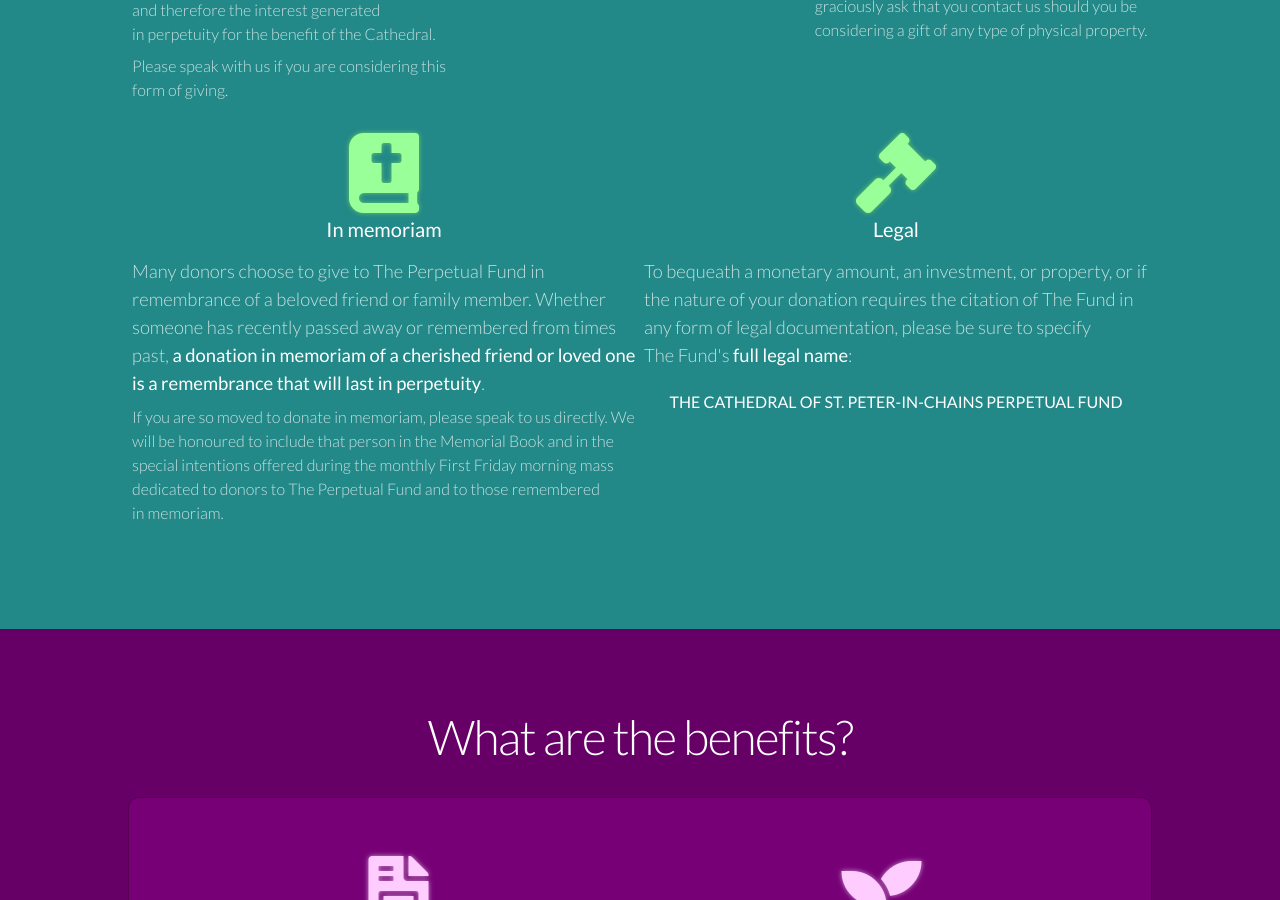
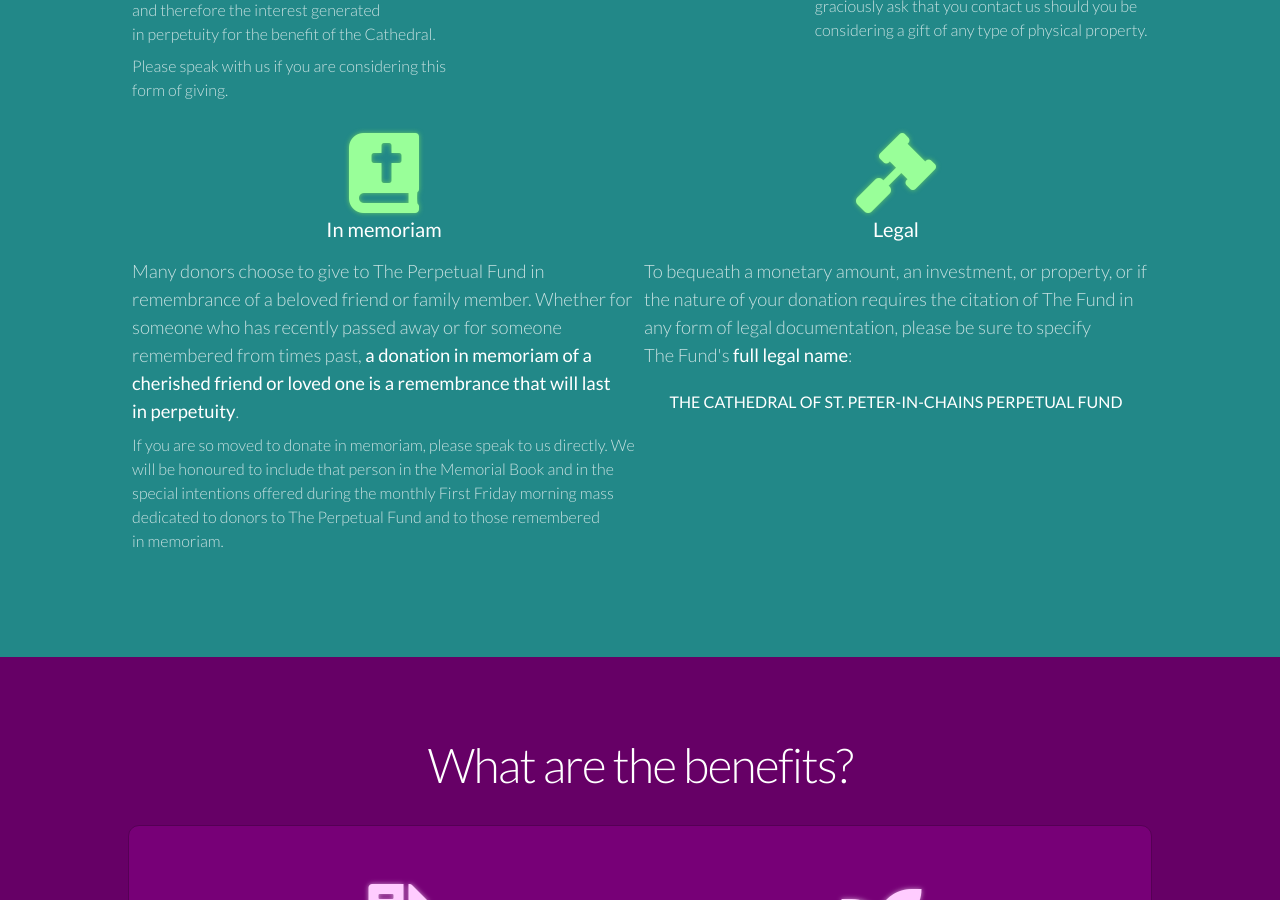
Before and after one commit to perpetualfund-stpeterinchains/perpetualfund-stpeterinchains.github.io, a Jekyll site: the page built from index.html, in a window 1280 px wide and 900 px high, scrolled down 4229 px. Built offline with Jekyll 4.4.1, drawn with Linux system fonts in a browser that asks for light colours; nearby versions of some CDN libraries.

```diff
--- a/_data/main.yml
+++ b/_data/main.yml
@@ -240,10 +240,10 @@ howtodonate:
       icon: bible
       text: |
         Many donors choose to give to The&nbsp;Perpetual&nbsp;Fund in
-        remembrance of a beloved friend or family member. Whether someone has
-        recently passed away or remembered from times past, **a donation
-        in&nbsp;memoriam of a cherished friend or loved&nbsp;one is a
-        remembrance that will last in&nbsp;perpetuity**.
+        remembrance of a beloved friend or family member. Whether for someone
+        who has recently passed away or for someone remembered from times
+        past, **a donation in&nbsp;memoriam of a cherished friend or
+        loved&nbsp;one is a remembrance that will last in&nbsp;perpetuity**.
 
         If you are so moved to donate in&nbsp;memoriam, please speak to us
         directly. We will be honoured to include that person in the
```
